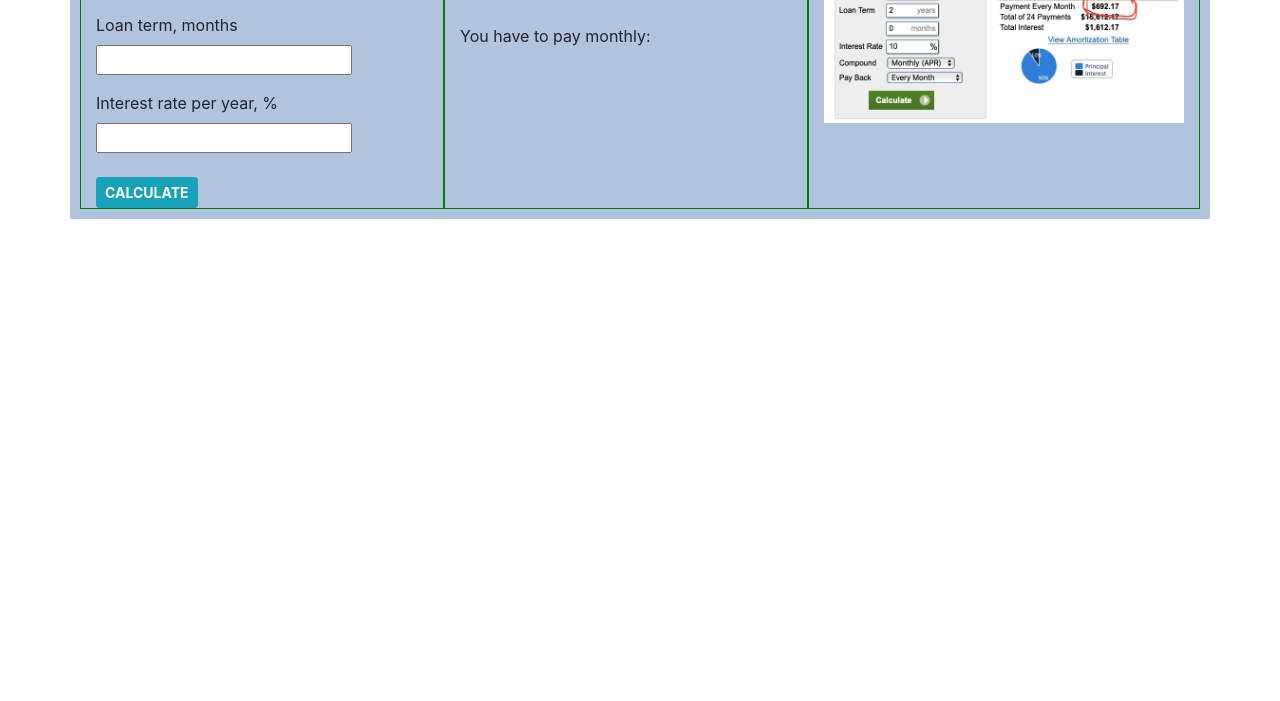
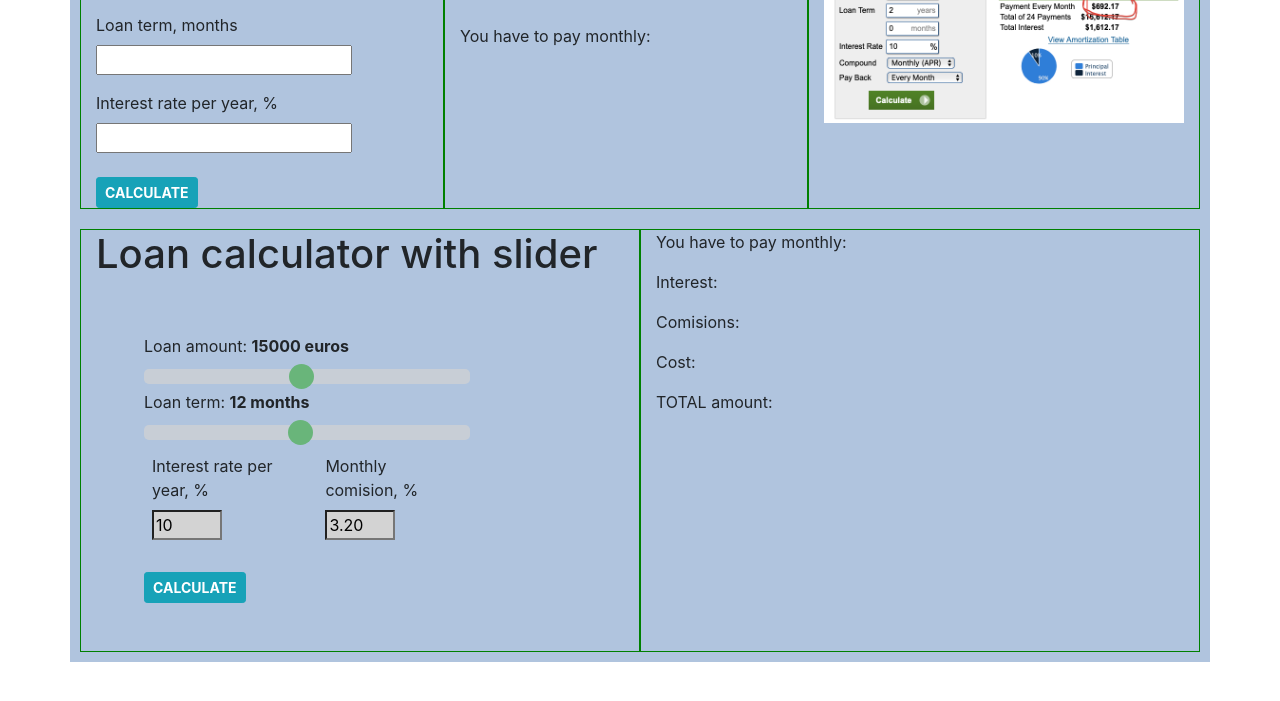
Before and after one commit to zamaneagra/My_Home_Work, a plain HTML site: page Ajax/index.html in a window 1280 px wide. Shown: the part 489-1190 px from the top of the page. Before the commit the page ends 800 px from the top, so only its background shows below. Drawn offline with nearby package versions, Linux system fonts and the light colour scheme.

Commit message:
slider calculator

```diff
--- a/Ajax/calculator.js
+++ b/Ajax/calculator.js
@@ -1,4 +1,4 @@
-
+/////////////////////////////////////////////
 ///////////// LOAN CALCULATOR //////////////
 
 function calculateLoan() {
@@ -23,5 +23,61 @@ function calculateLoan() {
     var loanPerMonth = interestAmountPerMonth + loanAmountPerMonth;
 
     document.getElementById("loanPerMonth").innerHTML = loanPerMonth.toFixed(2) + ' Euros';
+}
 
-}
+////////////////////////////////////////////////////////////////
+/////////////// LOAN CALCULATOR SLIDER ////////////////////////
+
+    var sliderLoan = document.getElementById("LoanRange");
+    var outputLoan = document.getElementById("myLoanRange");
+    outputLoan.innerHTML = sliderLoan.value;
+    sliderLoan.oninput = function () {
+        outputLoan.innerHTML = this.value;
+    }
+
+    var sliderMonths = document.getElementById("LoanMonthsRange");
+    var outputMonths = document.getElementById("myLoanMonthsRange");
+    outputMonths.innerHTML = sliderMonths.value;
+    sliderMonths.oninput = function () {
+        outputMonths.innerHTML = this.value;
+    }
+
+    var sliderInterest = parseInt(document.getElementById("LoanInterest").value);
+    var sliderComision = parseInt(document.getElementById("loanComision").value);
+
+    function getSliderLoan() {
+            // loan amount
+        var myLoanRange = parseInt(document.getElementById("LoanRange").value);
+            // loan term
+        var LoanMonthsRange = parseInt (document.getElementById("LoanMonthsRange").value);
+            // yearly interest
+        var LoanInterest = parseFloat (document.getElementById("LoanInterest").value);
+            // comision
+        var loanComision = parseFloat(document.getElementById("loanComision").value) / 100;
+        console.log(loanComision);
+            // monthly amount loan
+        var loanAmountPerMonth = myLoanRange / LoanMonthsRange;
+            // monthly amount comision
+        var loanComisionPerMonth = loanComision * myLoanRange;
+            // monthly interest
+        var loanInterestRatePerMonth = LoanInterest / 12 / 100;
+            // temporary variables
+        var a = myLoanRange * loanInterestRatePerMonth;
+        var b = 1 + loanInterestRatePerMonth;
+        var c = -LoanMonthsRange;
+        var d = Math.pow(b, c);
+            // monthly interest
+        var interestAmountPerMonth = (a/(1-d)) - (myLoanRange/LoanMonthsRange);
+            // monthly amount
+        var loanPerMonth = interestAmountPerMonth + loanAmountPerMonth + loanComisionPerMonth;
+        var interest = interestAmountPerMonth * LoanMonthsRange;
+        var comison = loanComision * myLoanRange * LoanMonthsRange;
+        var totalCost = comison + interest;
+        var total = comison + interest + myLoanRange;
+        document.getElementById("loanSliderPerMonth").innerHTML = loanPerMonth.toFixed(2) + ' Euros';
+        document.getElementById("interestLoan").innerHTML = interest.toFixed(2)  + ' Euros';
+        document.getElementById("comisionLoan").innerHTML = comison.toFixed(2) + ' Euros';
+        document.getElementById("cost").innerHTML = totalCost.toFixed(2) + ' Euros';
+        document.getElementById("total").innerHTML = total.toFixed(0) + ' Euros';
+
+    }
--- a/Ajax/index.html
+++ b/Ajax/index.html
@@ -68,7 +68,7 @@
                             </div>
                             <div>
                                 <label>Interest rate per year, %</label>
-                                <input id="loanInterestRate" class="d-block mb-3" type="number" >
+                                <input id="loanInterestRate" class="d-block mb-3" type="number">
                             </div>
                         <button class="btn btn-sm btn-info mt-2" onclick="calculateLoan()"> <b>CALCULATE </b></button>
                     </div>
@@ -80,9 +80,46 @@
                     <img src="Loan%20Calculator.png" alt="" style="width: 360px">
                 </div>
             </div>
+            <div class="row">
+                <div class="col">
+                    <h1>Loan calculator with slider</h1>
+                    <div class="p-5" style="width: 80%">
+                        <div class="slidecontainer">
+                            <label>Loan amount: <b><span id="myLoanRange"></span>  euros</b></label>
+                            <input type="range" min="1000" max="30000" step="1000" value="15000" class="slider" id="LoanRange">
+                        </div>
+                        <div class="slidecontainer">
+                            <label>Loan term: <b><span id="myLoanMonthsRange"></span> months</b></label>
+                            <input type="range" min="1" max="24" value="12" step="1" class="slider" id="LoanMonthsRange">
+
+                        </div>
+                            <div class="d-flex align-content-between">
+                                <div class="p-2">
+                                    <label>Interest rate per year, %</label>
+                                    <input min="0.1" max="1000" value="10" style="width: 70px; background-color: lightgrey" id="LoanInterest" class="d-block mb-3" type="number" required="required"  >
+                                </div>
+                                <div class="p-2">
+                                    <label>Monthly comision, %</label>
+                                    <input min="0.01" max="1000" step="any" value="3.20" style="width: 70px; background-color: lightgrey" id="loanComision" class="d-block mb-3" type="number" required="required"  >
+                                </div>
+                            </div>
+                        <button class="btn btn-sm btn-info mt-2" onclick="getSliderLoan()"> <b>CALCULATE </b></button>
+
+                    </div>
+
+                </div>
+                <div class="col">
+
+                    <p>You have to pay monthly: <span id="loanSliderPerMonth" style="background-color: #f5e79e"></span> </p>
+                    <p>Interest: <span id="interestLoan" style="background-color: #f5e79e"></span> </p>
+                    <p>Comisions: <span id="comisionLoan" style="background-color: #f5e79e"></span> </p>
+                    <p>Cost: <span id="cost" style="background-color: #f5e79e"></span> </p>
+                    <p>TOTAL amount: <span id="total" style="background-color: #f5e79e"></span> </p>
+                </div>
+            </div>
         </div>
+        <br><br><br><br><br><br>
     </section>
-
 
 
     <script src="https://maxcdn.bootstrapcdn.com/bootstrap/4.0.0/js/bootstrap.min.js" integrity="sha384-JZR6Spejh4U02d8jOt6vLEHfe/JQGiRRSQQxSfFWpi1MquVdAyjUar5+76PVCmYl" crossorigin="anonymous"></script>
--- a/Ajax/moi.css
+++ b/Ajax/moi.css
@@ -37,3 +37,42 @@ input[type=number]::-webkit-outer-spin-button {
 .grey{
     color: #4e555b;
 }
+
+/* CSS slider */
+.slidecontainer {
+    width: 100%;
+}
+
+.slider {
+    -webkit-appearance: none;
+    width: 100%;
+    height: 15px;
+    border-radius: 5px;
+    background: #d3d3d3;
+    outline: none;
+    opacity: 0.7;
+    -webkit-transition: .2s;
+    transition: opacity .2s;
+}
+
+.slider:hover {
+    opacity: 1;
+}
+
+.slider::-webkit-slider-thumb {
+    -webkit-appearance: none;
+    appearance: none;
+    width: 25px;
+    height: 25px;
+    border-radius: 50%;
+    background: #4CAF50;
+    cursor: pointer;
+}
+
+.slider::-moz-range-thumb {
+    width: 25px;
+    height: 25px;
+    border-radius: 50%;
+    background: #4CAF50;
+    cursor: pointer;
+}
```
